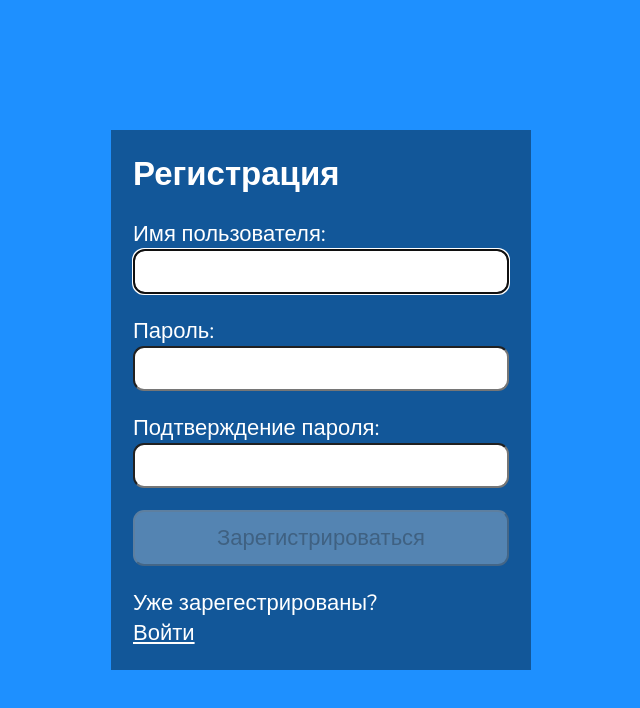
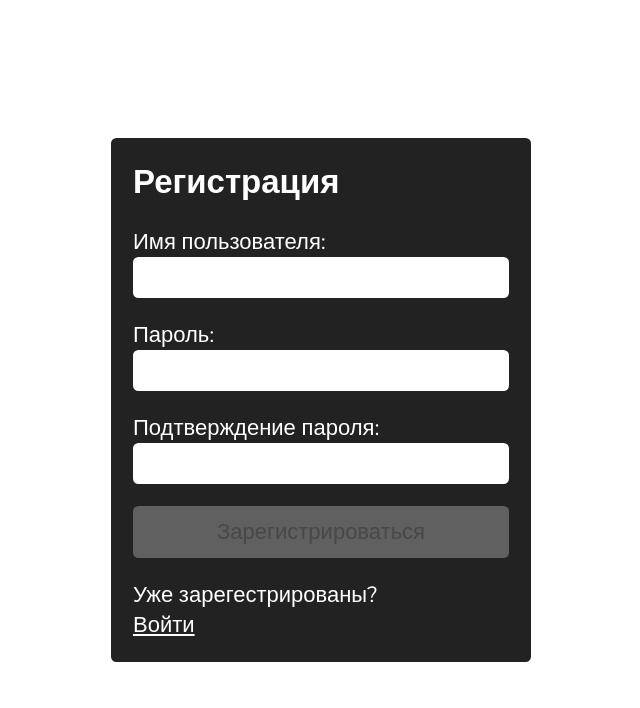
Before and after one commit to NikDoe/auth-frontend, a React (Create React App) app: page / in a window 1280 px wide. Shown: the top 708 px of the page, without its empty margins (319-959 px from the left). Built offline with nearby package versions, Linux system fonts and the light colour scheme.

Commit message:
refactor(schedule): refactor form style

```diff
--- a/src/index.scss
+++ b/src/index.scss
@@ -14,7 +14,6 @@ html {
 
 body {
   min-height: 100vh;
-  background-color: dodgerblue;
 }
 
 .App {
@@ -34,7 +33,8 @@ section {
   flex-direction: column;
   justify-content: flex-start;
   padding: 1rem;
-  background-color: rgba(0,0,0,0.4);
+  background-color: rgba(#222, 1 );
+  border-radius: 0.25rem;
 }
 
 form {
@@ -56,7 +56,12 @@ textarea {
   font-family: 'Nunito', sans-serif;
   font-size: 22px;
   padding: 0.25rem;
-  border-radius: 0.5rem;
+  border-radius: 0.25rem;
+  border: none;
+}
+
+input:focus {
+  outline: none;
 }
 
 label,
```
